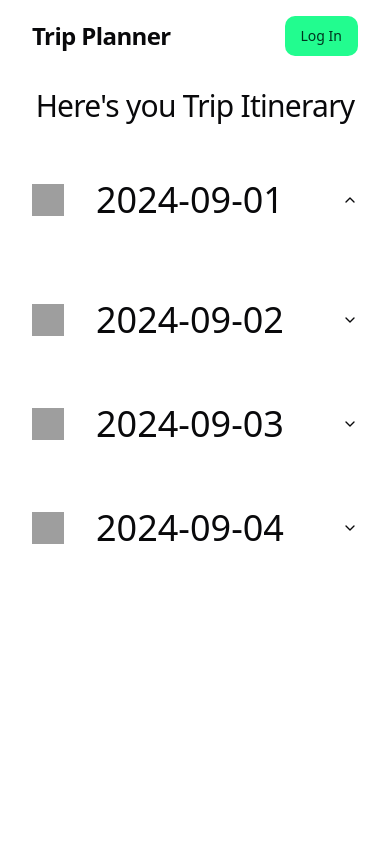
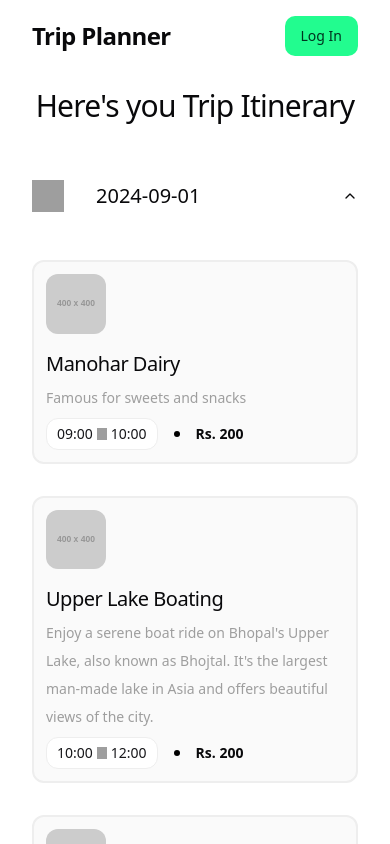
Before and after one commit to Its-Tanay/trip-planner, a React (Create React App) app in the folder client/: page /trip-itinerary in a window 390 px wide. Both pictures are taken after a click on the button "2024-09-01". Shown: the top 844 px of the page. Built offline with nearby package versions, Linux system fonts and the light colour scheme; grey boxes are pictures that could not be loaded.

Commit message:
Created design for the itinerary page

```diff
--- a/client/src/lib/assets.ts
+++ b/client/src/lib/assets.ts
@@ -4,6 +4,12 @@ export const homescreenArt = "https://res.cloudinary.com/dccgn1qhm/image/upload/
 
 export const homescreenButtonIcon = "https://res.cloudinary.com/dccgn1qhm/image/upload/v1724452516/itinerary-planner/Img_vvn0pf.svg";
 
+// Placeholder Images
+
+export const placeHolder = "https://placehold.co/400x400?text=";
+
 // Itinerary
 
 export const locationIcon = "https://res.cloudinary.com/dccgn1qhm/image/upload/v1724508115/itinerary-planner/Img_1_k73ei0.svg";
+
+export const arrowIcon = "https://res.cloudinary.com/dccgn1qhm/image/upload/v1724511106/itinerary-planner/Img_3_vpsshd.svg";
--- a/client/src/pages/create-trip/activity.tsx
+++ b/client/src/pages/create-trip/activity.tsx
@@ -112,6 +112,7 @@ const ActivityPage: React.FC = () => {
                         options={Cities}
                         onValueChange={handleCityChange}
                         emptyMessage="No cities found"
+                        value={Cities.find((city) => city.value === itineraryReq.city)}
                     />
                     <DatePickerWithRange
                         date={currentDateRange}
--- a/client/src/pages/homescreen/activity-item.tsx
+++ b/client/src/pages/homescreen/activity-item.tsx
@@ -1,4 +1,5 @@
 import React from "react";
+import { placeHolder, arrowIcon } from "../../lib/assets";
 
 export interface ActivityItemProps {
     name: string;
@@ -9,12 +10,38 @@ export interface ActivityItemProps {
     latitude: number;
     longitude: number;
     type: string;
+    image_url: string;
 }
 
-const ActivityItem : React.FC = () => {
+const ActivityItem : React.FC<ActivityItemProps> = ({name, description, startTime, endTime, expense, latitude, longitude, type, image_url}) => {
     return (
-        <div>
-
+        <div className="w-full h-fit bg-[#FAFAFA] border-[#EEEEEE] border-[2px] rounded-[12px] flex flex-col md:flex-row gap-4 p-[12px]">
+            <div className="w-[20%]">
+                <img src={`${placeHolder}${name.split(" ").join("+")}`} alt={name} className="w-full h-auto rounded-[12px]" />
+            </div>
+            <div className="w-full h-full flex flex-col items-start gap-[6px]">
+                <h4 className="w-full scroll-m-20 text-xl font-regular tracking-tight">
+                    {name}
+                </h4>
+                <p className="leading-7 text-[#9E9E9E]">
+                    {description}
+                </p>
+                <div className="w-full flex justify-start items-center gap-4">
+                    <div className="w-fit flex items-center py-[5px] px-[10px] gap-[4px] rounded-lg bg-white border-[#EEEEEE] border-[1px]">
+                        <p className="text-accent-foreground">
+                            {startTime}
+                        </p>
+                        <img src={arrowIcon} alt="Arrow Icon" className="w-[10px] h-[12px]" />
+                        <p className="text-accent-foreground">
+                            {endTime}
+                        </p>
+                    </div>
+                    <div className="w-[6px] h-[6px] rounded-[50%] bg-black "></div>
+                    <p className="font-semibold">
+                        Rs. {expense}
+                    </p>
+                </div>
+            </div>
         </div>
     )
 }
--- a/client/src/pages/itinerary/page.tsx
+++ b/client/src/pages/itinerary/page.tsx
@@ -7,71 +7,40 @@ import {
 } from "../../components/ui/accordion";
 import { mockData } from "./mock_data";
 import { locationIcon } from "../../lib/assets";
+import ActivityItem from "../homescreen/activity-item";
 
 const ItineraryPage : React.FC = () => {
     return (
-        <div className="w-screen h-full px-8 pb-4 flex justify-center">
+        <div className="w-screen h-full px-8 flex justify-center">
             <div className="h-full max-w-[758px] w-full flex flex-col items-center gap-8 md:gap-12 lg:gap-10">
                 <h2 className="scroll-m-20 pb-2 text-3xl font-regular tracking-tight first:mt-0">
                     Here&apos;s you Trip Itinerary
                 </h2>
                 <div className="w-full h-full flex flex-col items-center gap-6 md:gap-10 lg:gap-10">
-                    {/* <Accordion type="single" collapsible className="w-full flex flex-col gap-8">
-                        <AccordionItem value="item-1">
-                            <AccordionTrigger className="text-4xl">
-                                <div className="flex items-center justify-start gap-8">
-                                    <img src={locationIcon} alt="Location Icon" className="w-8 h-8" />
-                                    2020-10-04
-                                </div>
-                            </AccordionTrigger>
-                            <AccordionContent>
-                            </AccordionContent>
-                        </AccordionItem>
-                        <AccordionItem value="item-2">
-                            <AccordionTrigger className="text-4xl">
-                                <div className="flex items-center justify-start gap-8">
-                                    <img src={locationIcon} alt="Location Icon" className="w-8 h-8" />
-                                    2020-10-04
-                                </div>
-                            </AccordionTrigger>
-                            <AccordionContent>
-                            </AccordionContent>
-                        </AccordionItem>
-                        <AccordionItem value="item-3">
-                            <AccordionTrigger className="text-4xl">
-                                <div className="flex items-center justify-start gap-8">
-                                    <img src={locationIcon} alt="Location Icon" className="w-8 h-8" />
-                                    2020-10-04
-                                </div>
-                            </AccordionTrigger>
-                            <AccordionContent>
-                            </AccordionContent>
-                        </AccordionItem>
-                    </Accordion> */}
-                    <Accordion type="single" collapsible className="w-full flex flex-col gap-8">
+                    <Accordion type="single" collapsible className="w-full flex flex-col gap-8 pb-8">
                         {Object.entries(mockData.itinerary).map(([date, items], index) => (
                             <AccordionItem key={index} value={`item-${index}`}>
-                            <AccordionTrigger className="text-4xl">
+                            <AccordionTrigger className="text-xl md:text-3xl lg:text-4xl">
                                 <div className="flex items-center justify-start gap-8">
                                 <img src={locationIcon} alt="Location Icon" className="w-8 h-8" />
                                 {date}
                                 </div>
                             </AccordionTrigger>
-                            <AccordionContent>
-                                {/* <div className="flex flex-col gap-4">
+                            <AccordionContent className="flex flex-col gap-8 pt-8">
                                 {items.map((item, itemIndex) => (
-                                    <div key={itemIndex} className="border p-4 rounded">
-                                    <h3 className="text-xl font-semibold">{item.name}</h3>
-                                    {item.image_url && (
-                                        <img src={item.image_url} alt={item.name} className="w-full h-auto mt-2 rounded" />
-                                    )}
-                                    <p className="mt-2">{item.description}</p>
-                                    <p className="mt-2"><strong>Start Time:</strong> {item.startTime}</p>
-                                    <p><strong>End Time:</strong> {item.endTime}</p>
-                                    <p><strong>Expense:</strong> ${item.expense}</p>
-                                    </div>
+                                    <ActivityItem
+                                        key={itemIndex}
+                                        name={item.name}
+                                        description={item.description}
+                                        startTime={item.startTime}
+                                        endTime={item.endTime}
+                                        expense={item.expense}
+                                        latitude={item.latitude}
+                                        longitude={item.longitude}
+                                        type={item.type}
+                                        image_url={item.image_url ?? ""}
+                                    />
                                 ))}
-                                </div> */}
                             </AccordionContent>
                             </AccordionItem>
                         ))}
```
